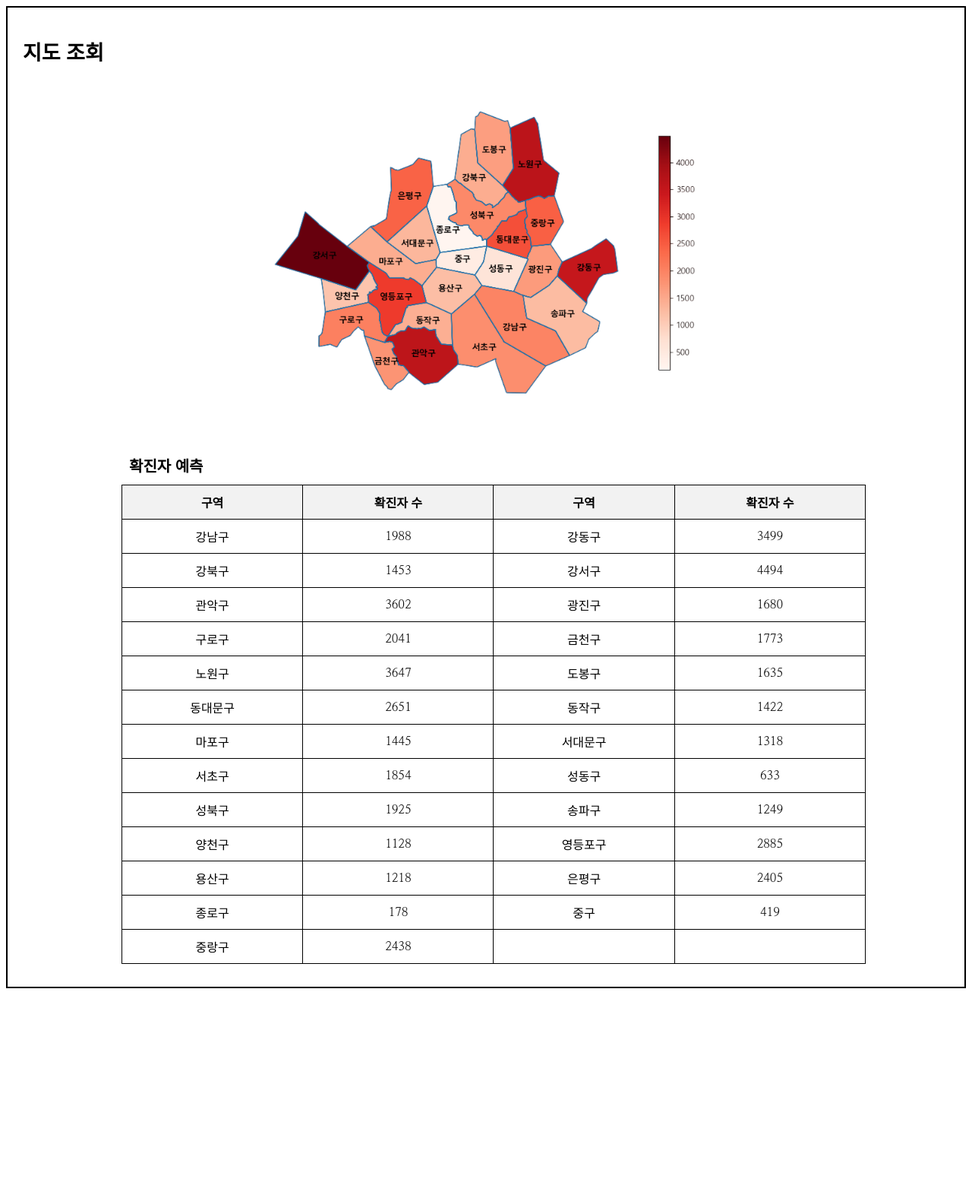
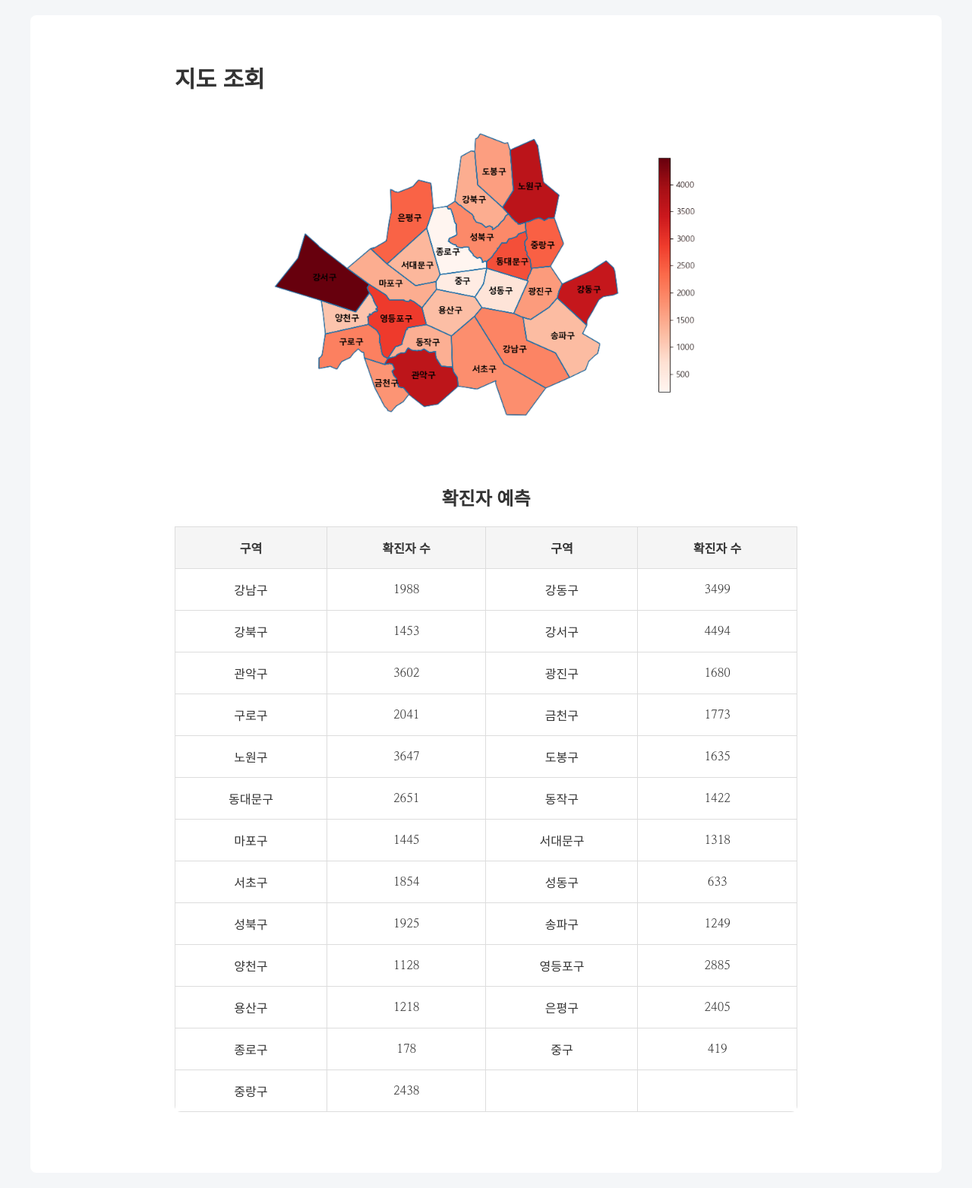
Before and after one commit to kkingeo/Bigcontest2024, a Flask app: page /check_map in a window 1280 px wide. Shown: the whole page at 76% size. Before the commit the page ends 1301 px from the top, so only its background shows below. Run offline with Flask 3, Linux system fonts and the light colour scheme; some libraries are stand-ins or nearby versions.

Commit message:
Update check_map.css

```diff
--- a/static/check_map.css
+++ b/static/check_map.css
@@ -1,90 +1,97 @@
+/* 전체 폰트 */
 body {
     font-family: 'Nanum Myeongjo', serif;
+    background-color: #f4f6f8;
+    margin: 0;
+    padding: 0;
 }
 
+/* 제목 스타일 */
+h1 {
+    font-size: 30px;
+    font-weight: bold;
+    margin: 20px 0;
+    color: #333;
+}
+
+/* 지도 스타일 */
 .heatmap {
     width: 800px;
     height: auto;
-    margin: 0;
-    padding: 0;
-    display: block;
-    margin: 0 auto; /* 이미지 자체를 중앙에 정렬 */
+    margin: 0 auto;
+    padding: 10px;
+    border-radius: 10px;
 }
 
+/* 콘텐츠 박스 */
 .contentbox {
     display: flex;
-    flex-direction: column; /* 표가 지도 아래로 오도록 설정 */
-    align-items: center; /* 콘텐츠를 가운데 정렬 */
-    align-items: stretch;
-    width: 100%;
-
-}
-
-.contentbox div {
-    margin: 0;
-    padding: 10px;
-}
-
-h1 {
-    font-size: 27px;
-    font-weight: bold;
-}
-
-.map {
-    flex: 1;
-    padding: 10px;
-    border: 2px solid black;
+    flex-direction: column;
     background-color: white;
-    margin: 0 auto; /* .map 박스 자체를 전체에서 중앙 정렬 */
-}
-
-
-/* 표가 중앙에 위치하도록 Flexbox 설정 추가 */
-.tableclass-container {
-    display: flex;
-    justify-content: center; /* 가로 중앙 정렬 */
-    width: 100%;
-}
-
-.tableclass {
-    margin-top: 30px;
-    width: 100%;
-    max-width: 1000px; /* 표의 최대 너비 설정 */
-    margin: 0 auto; /* 표를 중앙 정렬 */
-    padding: 10px;
+    border-radius: 8px;
+    padding: 40px; /* 패딩을 더 추가하여 여유 공간 확보 */
+    align-items: center;
+    width: 95%;
+    max-width: 1200px;
+    margin: 20px auto;
     box-sizing: border-box;
 }
 
+/* 지도와 표 사이의 간격 */
+.map {
+    margin-bottom: 20px;
+}
+
+/* 표 제목 스타일 */
 .tabletitle {
-    font-size: 20px;
+    font-size: 24px;
     font-weight: bold;
-    margin-bottom: 20px;
+    margin: 20px 0;
+    text-align: center;
+    color: #333;
+}
+
+/* 표 컨테이너 */
+.tableclass-container {
+    display: flex;
+    justify-content: center;
+    width: 100%;
+    margin: 20px 0;
+}
+
+/* 표 스타일 */
+.tableclass {
+    width: 100%;
+    max-width: 1000px;
+    border-radius: 8px;
+    overflow: hidden;
 }
 
 table {
     width: 100%;
-    max-width: 1000px; /* 표의 최대 너비 설정 */
-    margin: 0 auto; /* 표 자체를 중앙에 정렬 */
     border-collapse: collapse;
 }
 
 th, td {
-    border: 1px solid black;
-    padding: 10px;
+    border: 1px solid #ddd;
+    padding: 15px;
     text-align: center;
 }
 
 th {
-    background-color: #f2f2f2;
+    background-color: #f5f5f5;
+    color: #333;
     font-weight: bold;
 }
 
 td {
-    background-color: #fff;
+    background-color: #ffffff;
+    color: #333;
 }
 
 img {
     display: block;
-    margin: 0;
-    padding: 0;
+    margin: 0 auto;
+    max-width: 100%;
+    height: auto;
 }
```
